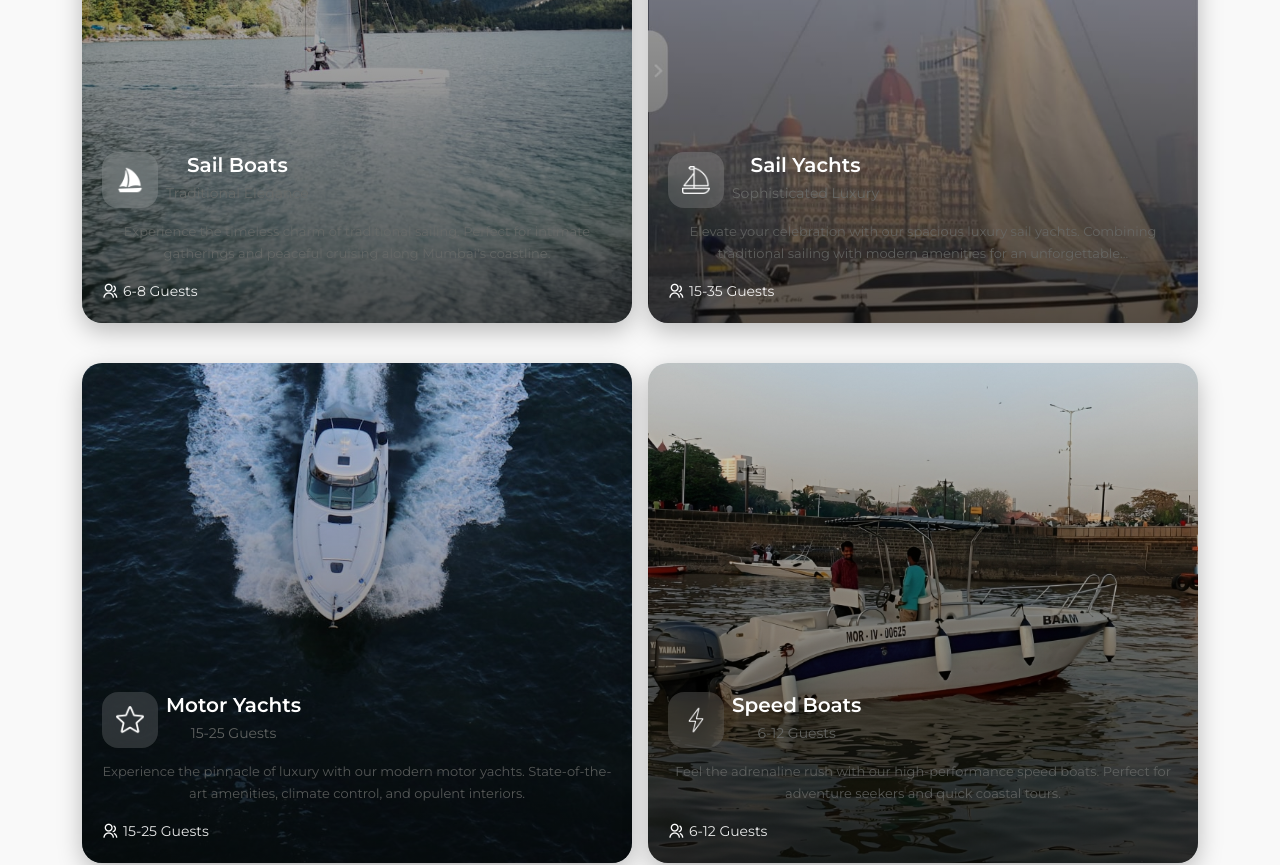
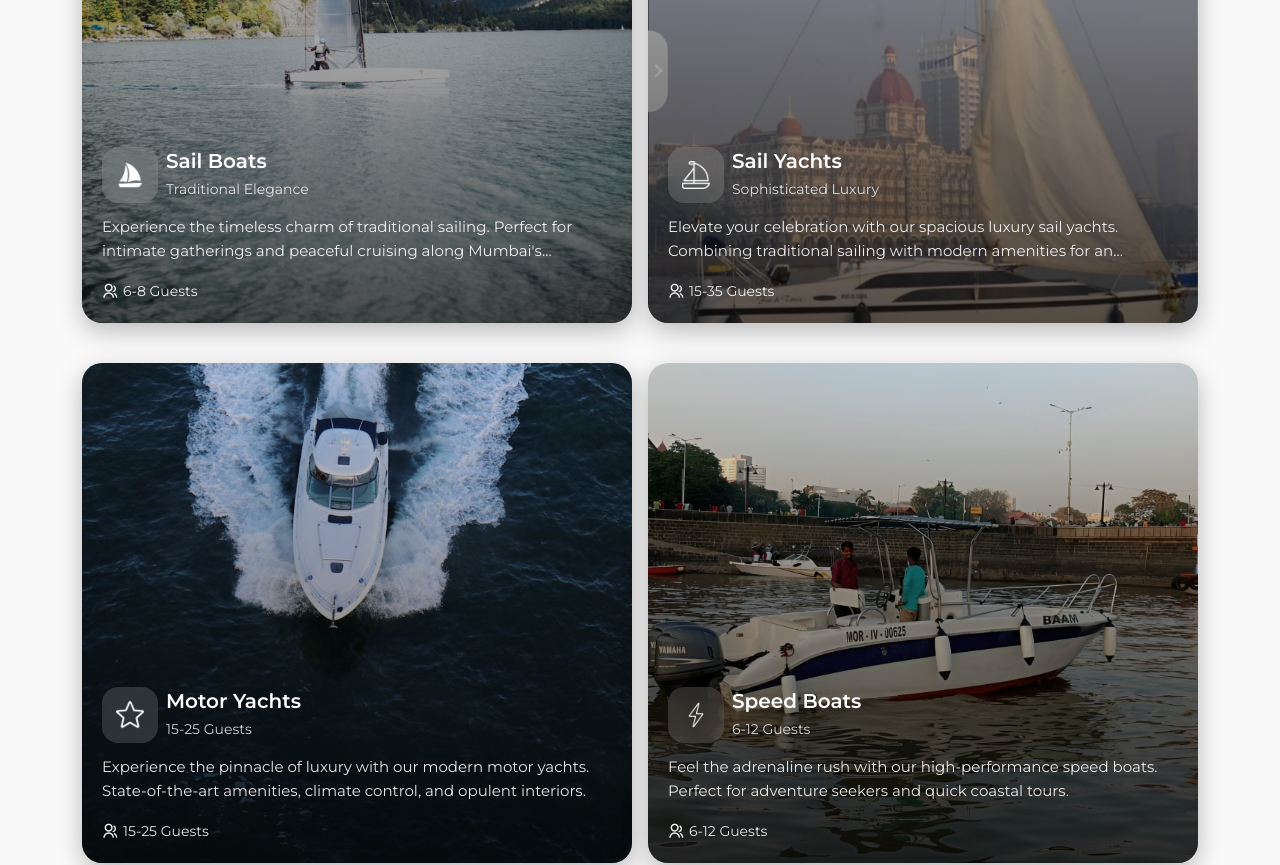
Before and after one commit to khanFarhn14/yacht-mumbai-v2, a React (Create React App) app: page / in a window 1280 px wide. Shown: the part 2400-3265 px from the top of the page. Built offline with nearby package versions, Linux system fonts and the light colour scheme.

Commit message:
fix: out fleet section ui issue solved.

```diff
--- a/src/View/Home/home.js
+++ b/src/View/Home/home.js
@@ -258,8 +258,8 @@ export default function Home() {
                             and exceptional service await.
                         </p>
                         <div className="btn-group-custom">
-                            <a className="primary-btn text-white" href="#">Get Expert Advice</a>
-                            <a className="outline-btn" href="/full-fleet">View Full Fleet Gallery</a>
+                            <Link className="primary-btn text-white" to="#">Get Expert Advice</Link>
+                            <Link className="outline-btn" to="/full-fleet">View Full Fleet Gallery</Link>
                         </div>
                     </div>
                 </Container>
--- a/src/View/Home/home.scss
+++ b/src/View/Home/home.scss
@@ -165,7 +165,8 @@
             box-shadow: 0 8px 25px rgba(0, 0, 0, 0.25);
 
             &:hover {
-                transform: scale(1.03);
+                transform: translateY(-8px);
+                -webkit-transform: translateY(-8px);
             }
 
             &::after {
@@ -180,6 +181,7 @@
                 z-index: 2;
                 color: white;
                 padding: 20px;
+                text-align: left;
 
                 .content-title {
                     margin-bottom: 12px;
@@ -210,12 +212,18 @@
                     margin-top: 5px;
                     font-size: 14px;
                     opacity: 0.9;
+                     color: rgba(255, 255, 255, 0.9);
                 }
 
                 .desc {
-                    font-size: 13px;
-                    opacity: 0.8;
-                    margin: 5px 0 15px;
+                    font-size: 15px;
+                    line-height: 1.6;
+                    color: rgba(255, 255, 255, 0.9);
+                    overflow: hidden;
+                    display: -webkit-box;
+                    -webkit-line-clamp: 2;
+                    -webkit-box-orient: vertical;
+                    margin-bottom: 16px;
                 }
 
                 .tags {
```
